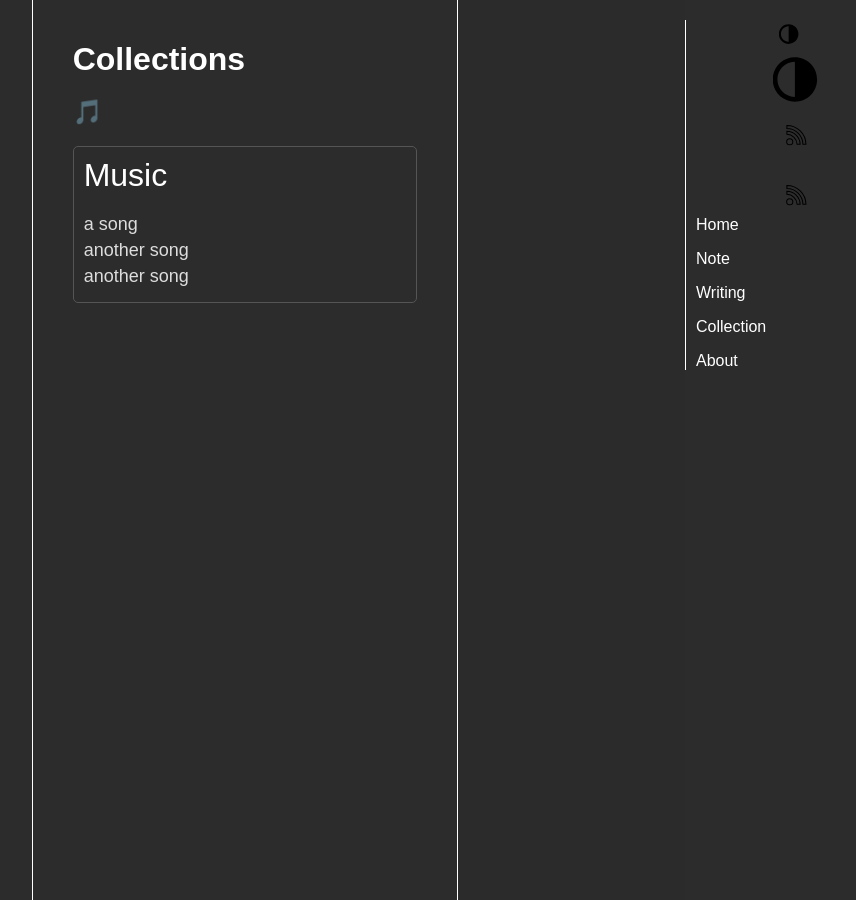
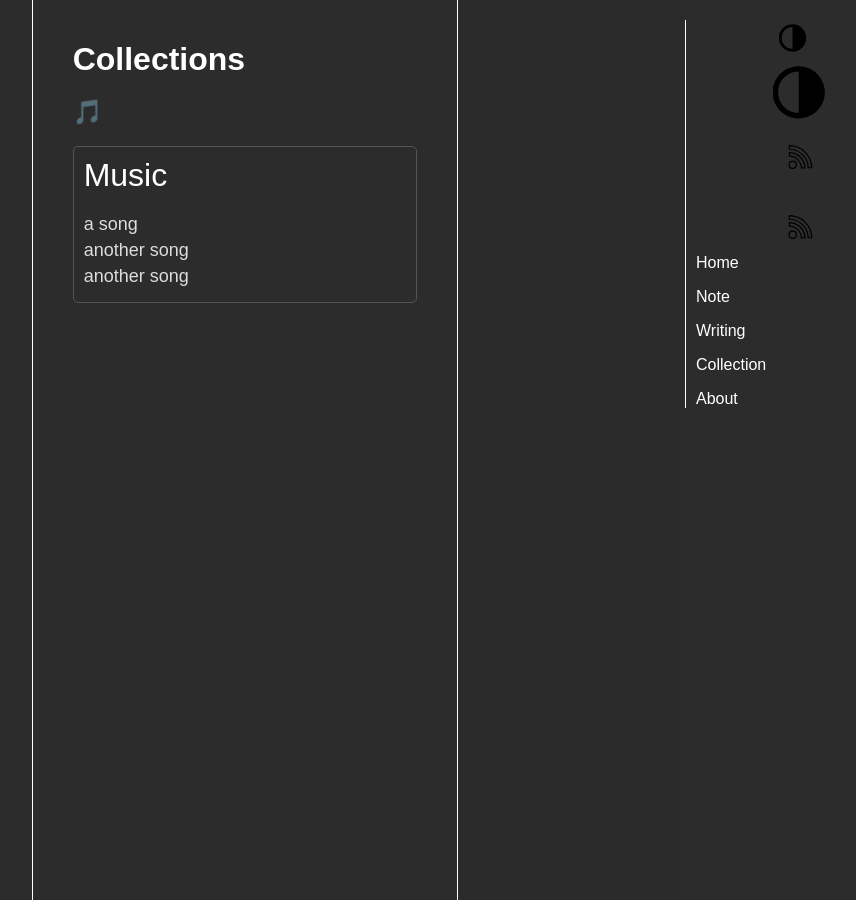
Before and after one commit to faithk7/faithk7.github.io, a Jekyll site: the page built from collection.html, in a window 1280 px wide. Shown: the whole page, without its empty margins (395-1251 px from the left). Built offline with Jekyll 4.4.1, drawn with Linux system fonts in a browser that asks for light colours.

Commit message:
r: get rid of the background for the rss icon and add cursor indicator when hovering for the button

```diff
--- a/assets/nav.css
+++ b/assets/nav.css
@@ -78,11 +78,12 @@
 }
 
 #dark-mode-toggle {
-    width: 32px;
-    height: 32px;
+    width: 40px;
+    height: 40px;
     background-color: transparent; /* No background color */
     border: none; /* Remove border */
     outline: none;
+    cursor: pointer;
 }
 
 svg.o-setting-icon {
```
